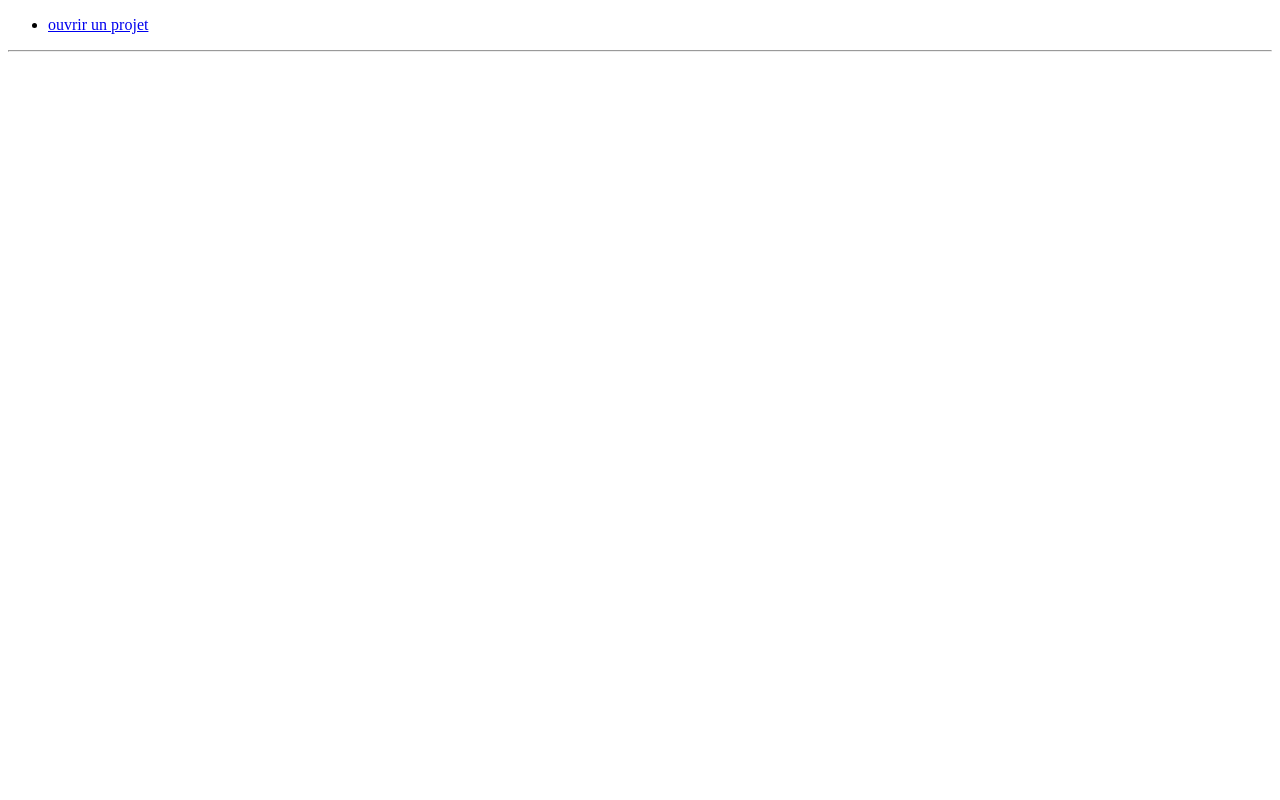
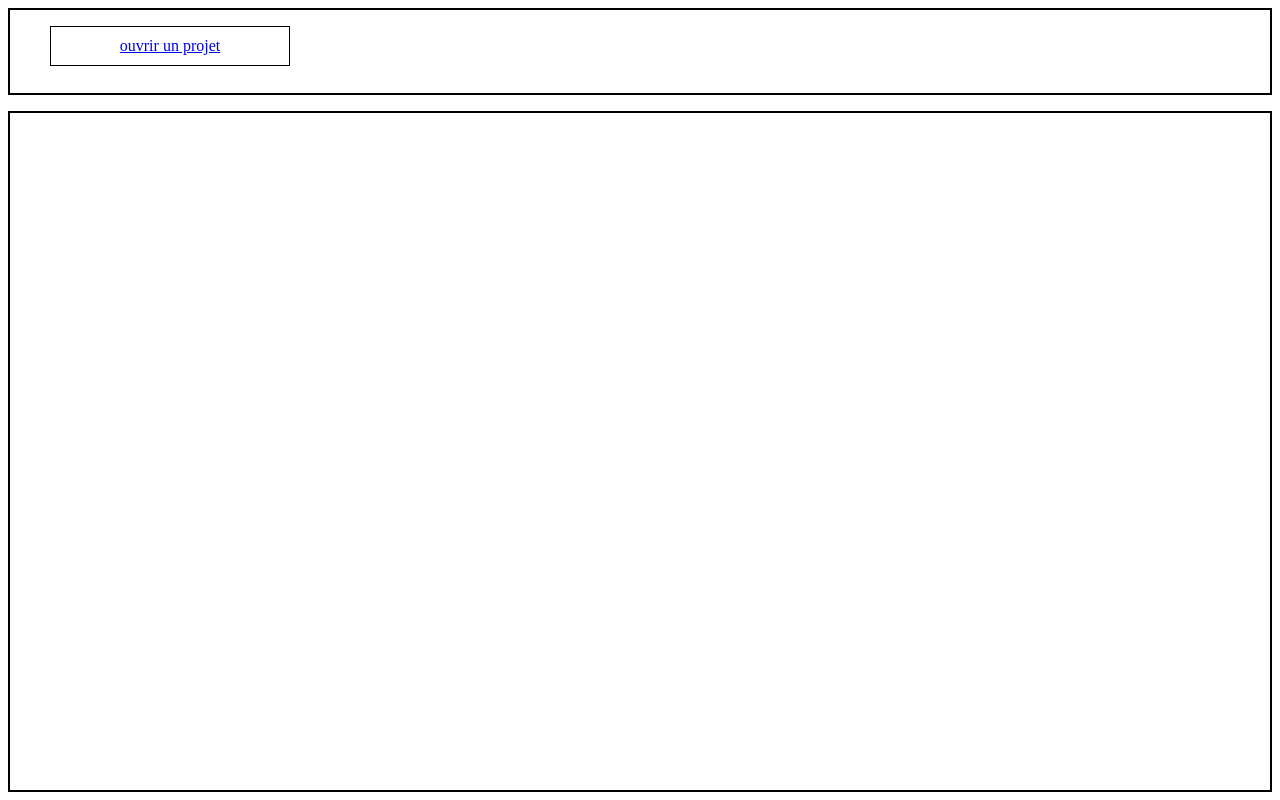
Before and after one commit to lqksdfohd/crcv4-front, an Angular app: page / in a window 1280 px wide. Built offline with nearby package versions, Linux system fonts and the light colour scheme.

Commit message:
ajouter la mise en forme css

```diff
--- a/src/app/app.component.css
+++ b/src/app/app.component.css
@@ -0,0 +1,32 @@
+div#container-app{
+    height: calc(100vh - 16px);
+    display: grid;
+    grid-template-rows: 1fr 8fr;
+}
+nav{
+    grid-row: 1/2;
+    border: 2px black solid;
+    border-bottom: none;
+}
+
+ul li{
+    list-style: none;
+    border: solid 1px black;
+    width: 15rem;
+    height: 2.5rem;
+    display: flex;
+    justify-content: center;
+    align-items: center;
+    box-sizing: border-box;
+}
+
+div#affichage-composants{
+    grid-row: 2/3;
+    padding: 2rem 0;
+    margin-top: 1rem;
+
+}
+
+.solid-border{
+    border: 2px solid black;
+}
--- a/src/app/app.component.html
+++ b/src/app/app.component.html
@@ -1,11 +1,10 @@
 <div id="container-app">
-  <nav>
+  <nav class="solid-border">
     <ul>
       <li><a [routerLink]="['projets/liste']">ouvrir un projet</a></li>
     </ul>
   </nav>
-  <hr>
-  <div id="affichage-composants">
+  <div class="solid-border" id="affichage-composants">
     <router-outlet></router-outlet>
   </div>
 </div>
```
